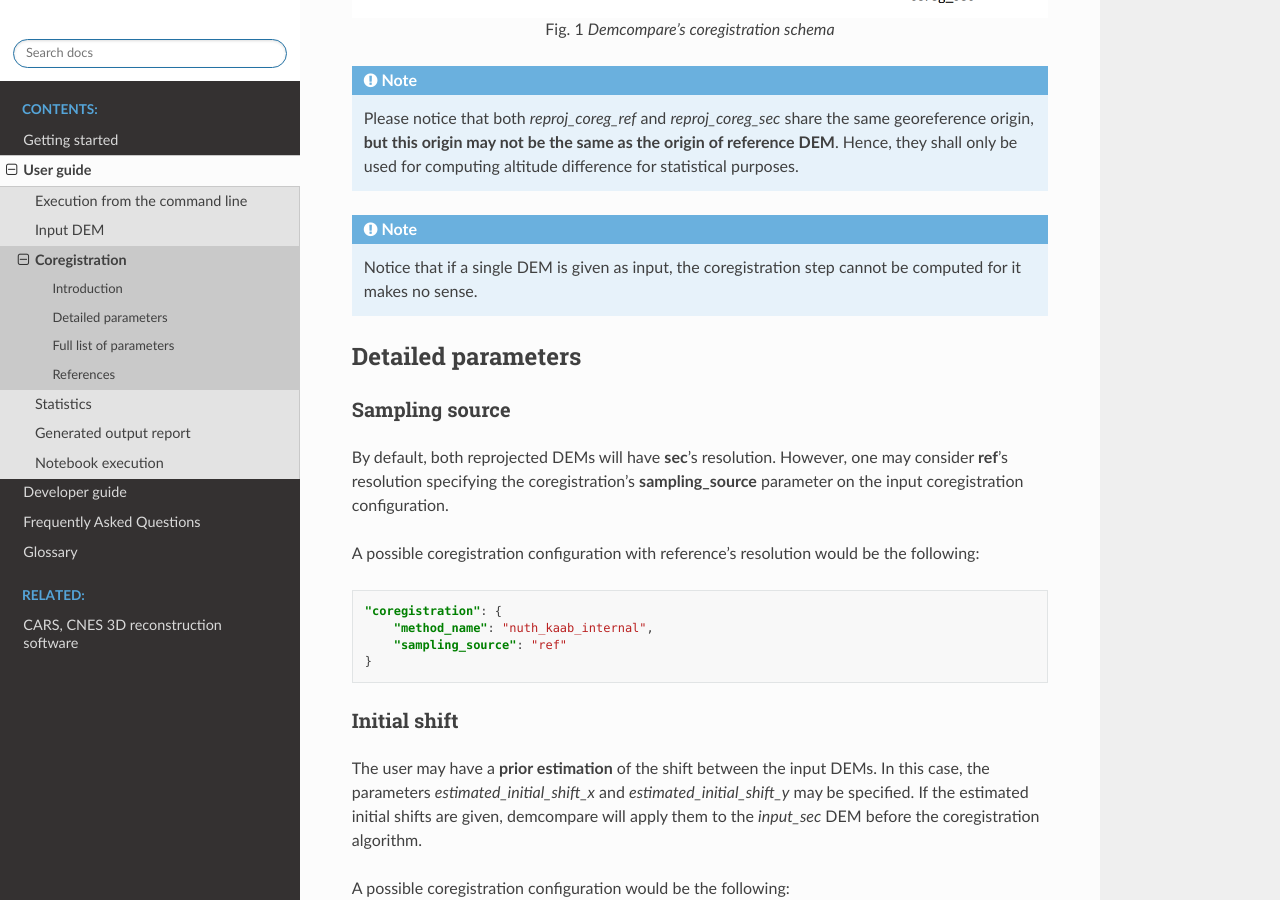
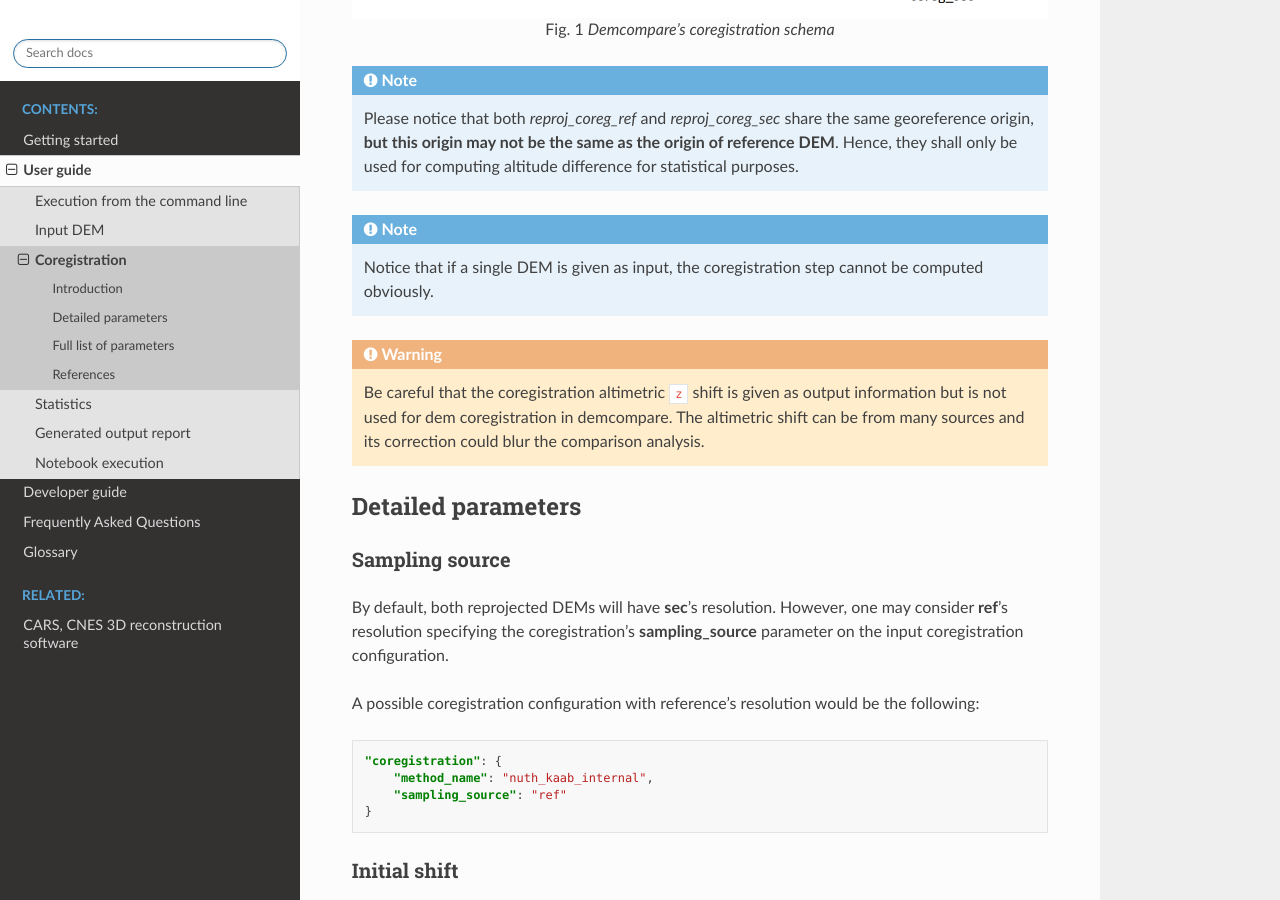
Before and after one commit to CNES/demcompare, a Sphinx documentation site: the page built from docs/source/userguide/coregistration.rst, in a window 1280 px wide and 900 px high, scrolled down 1644 px. Built offline with Sphinx 7.4.7 and the Read the Docs theme 2.0.0, drawn with Linux system fonts in a browser that asks for light colours; formulas are drawn with MathJax 3; pages that are not in the unit, such as notebooks, are missing from menus.

Commit message:
doc: add warning for z coregistration

```diff
--- a/docs/source/userguide/coregistration.rst
+++ b/docs/source/userguide/coregistration.rst
@@ -59,7 +59,10 @@ Schematic overview
 
 .. note:: Please notice that both *reproj_coreg_ref* and *reproj_coreg_sec* share the same georeference origin, **but this origin may not be the same as the origin of reference DEM**. Hence, they shall only be used for computing altitude difference for statistical purposes.
 
-.. note:: Notice that if a single DEM is given as input, the coregistration step cannot be computed for it makes no sense.
+.. note:: Notice that if a single DEM is given as input, the coregistration step cannot be computed obviously.
+
+.. warning::
+  Be careful that the coregistration altimetric ``z`` shift is given as output information but is not used for dem coregistration in demcompare. The altimetric shift can be from many sources and its correction could blur the comparison analysis.
 
 
 Detailed parameters
```
